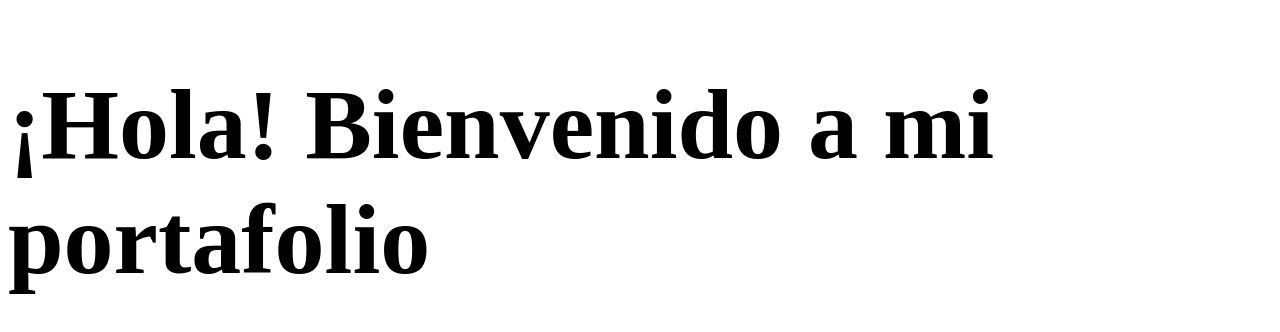
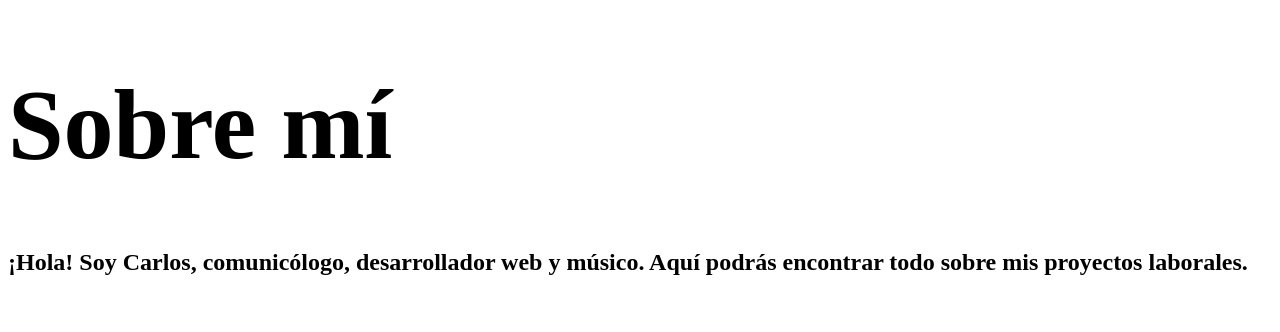
Before and after one commit to ArkkusMoria/portafolioweb, a plain HTML site: page index.html in a window 1280 px wide. Drawn offline with Linux system fonts and the light colour scheme; files whose address does not match are found by name.

Commit message:
Agregar primer <h1> y <h2>

```diff
--- a/index.html
+++ b/index.html
@@ -8,7 +8,9 @@
     <title>Portafolio Carlos Romero 2022</title>
 </head>
     <body>
-        <h1>¡Hola! Bienvenido a mi portafolio</h1>
+
+        <h1>Sobre mí</h1>
+        <h2>¡Hola! Soy Carlos, comunicólogo, desarrollador web y músico. Aquí podrás encontrar todo sobre mis proyectos laborales.</h2>
 
     </body>
 </html>
```
